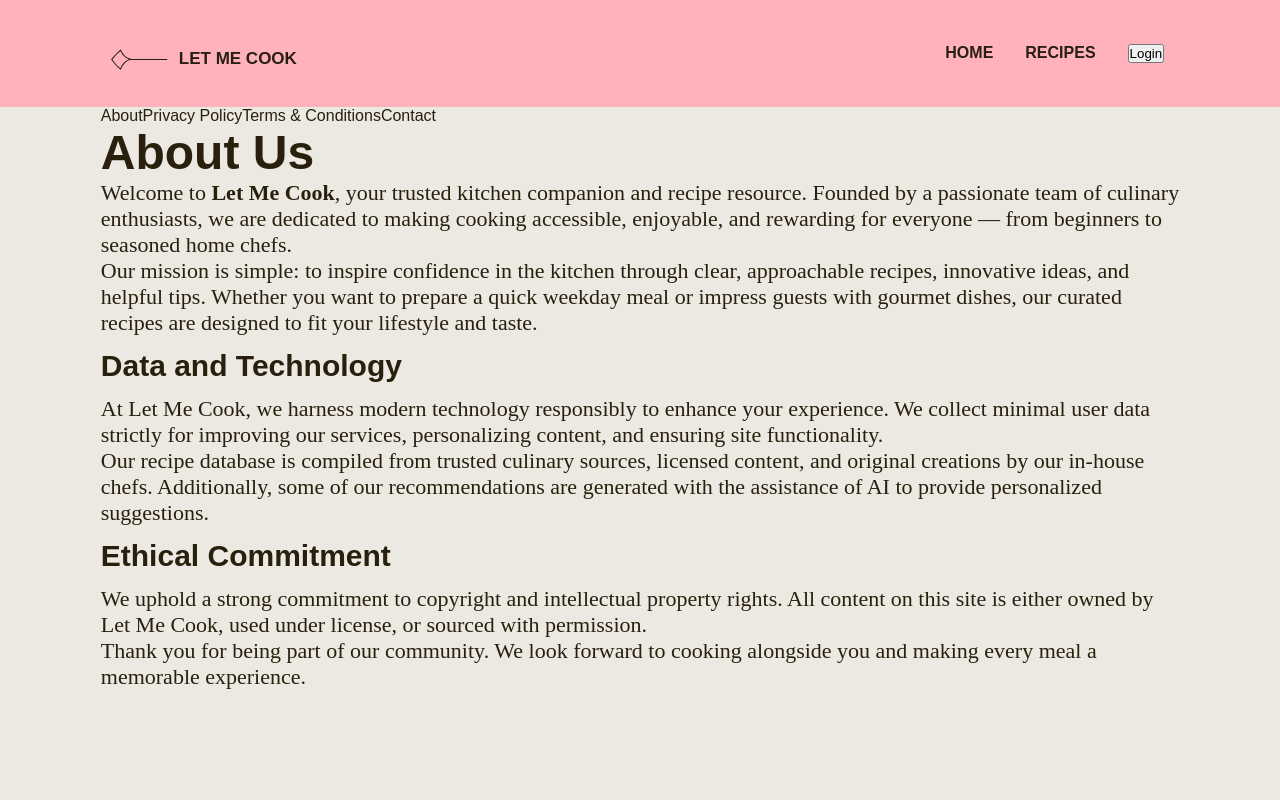
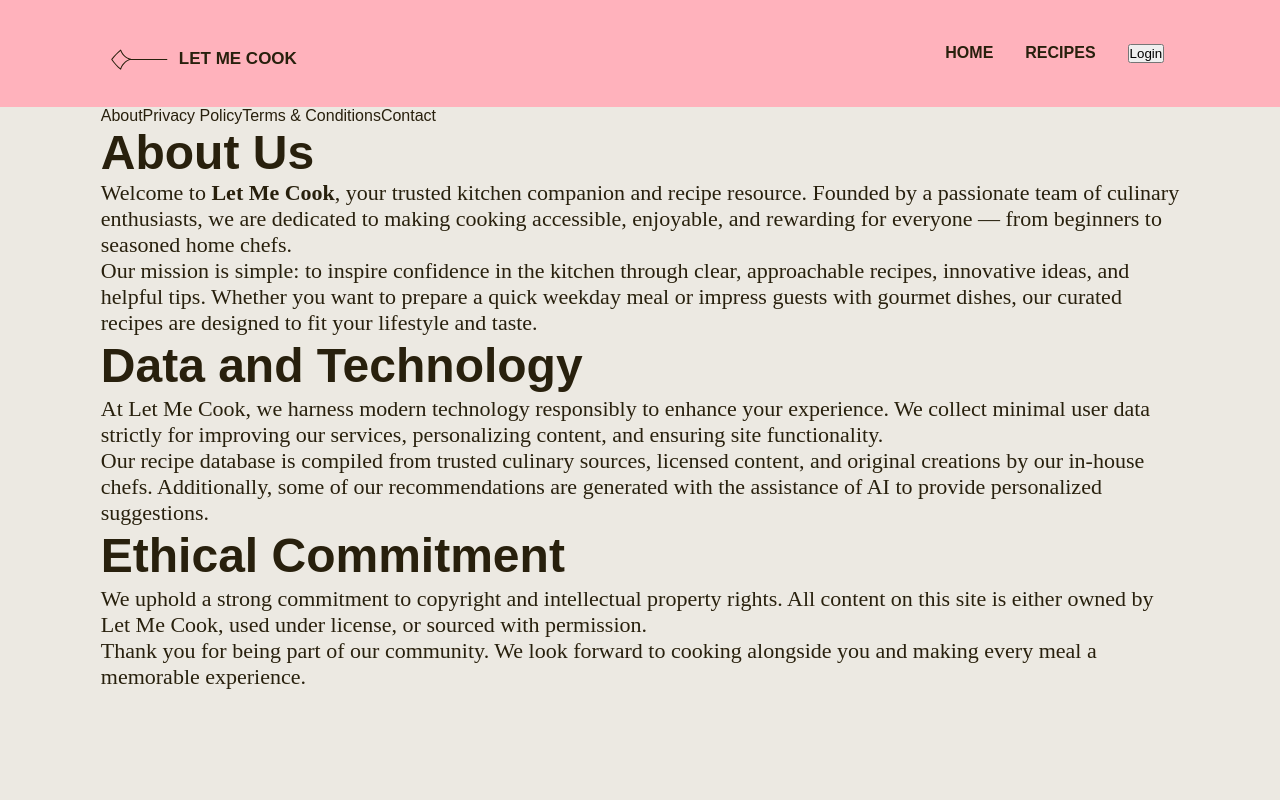
Before and after one commit to jennyhe-coder/LetMeCook-Documentation, a React (Vite) app in the folder client/: page /about in a window 1280 px wide. Shown: the top 800 px of the page. Built offline with nearby package versions, Linux system fonts and the light colour scheme; a web font is replaced by a local one.

Commit message:
minor styling adjustment

```diff
--- a/client/src/styles.css
+++ b/client/src/styles.css
@@ -554,10 +554,6 @@ h2 {
   font-size: 48px;
 }
 
-h3 {
-  font-size: 30px;
-}
-
 p {
   /* color: #51566F; */
   /* text-align: center; */
```
